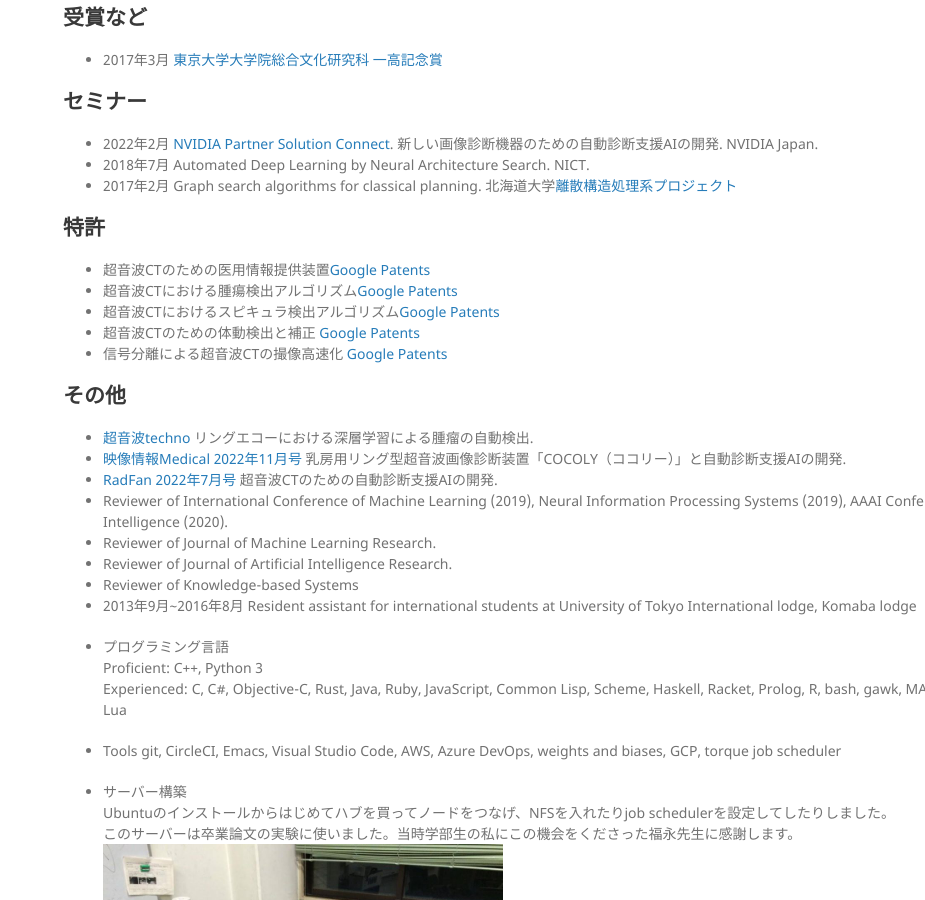
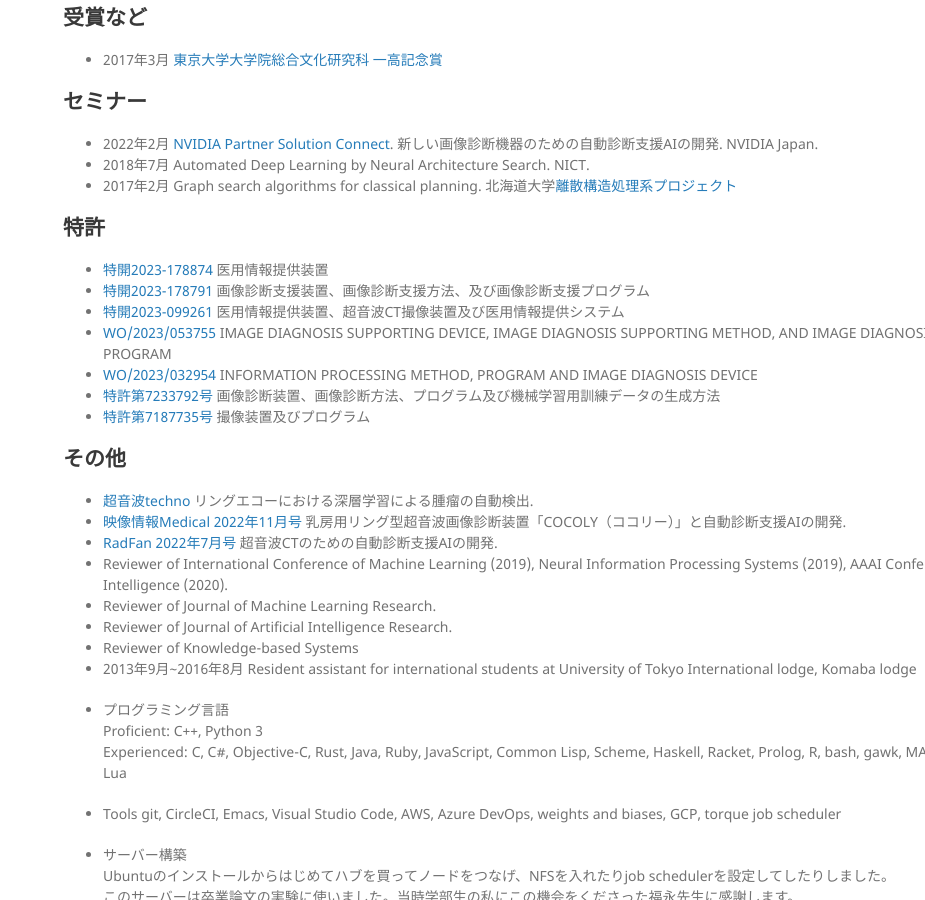
Before and after one commit to jinnaiyuu/jinnaiyuu.github.io, a Jekyll site: the page built from ja/index.md, in a window 1280 px wide and 900 px high, scrolled down 3657 px. Shown: the whole window, without its empty margins (355-1280 px from the left). Built offline with Jekyll 4.4.1, drawn with Linux system fonts in a browser that asks for light colours; our own code applies the rules of GitHub Pages for plain Markdown files.

Commit message:
updated the description of the patents

```diff
--- a/ja/index.md
+++ b/ja/index.md
@@ -151,11 +151,13 @@ TA: 情報工学実験
 
 ## 特許
 
-- 超音波CTのための医用情報提供装置[Google Patents](https://patents.google.com/patent/JP2023099261A/)
-- 超音波CTにおける腫瘍検出アルゴリズム[Google Patents](https://patents.google.com/patent/WO2023053755A1/)
-- 超音波CTにおけるスピキュラ検出アルゴリズム[Google Patents](https://patents.google.com/patent/WO2023032954A1/)
-- 超音波CTのための体動検出と補正 [Google Patents](https://patents.google.com/patent/WO2022114131A1/)
-- 信号分離による超音波CTの撮像高速化 [Google Patents](https://patents.google.com/patent/WO2022054848A1/)
+- [特開2023-178874](https://jglobal.jst.go.jp/detail?JGLOBAL_ID=202303013583838120) 医用情報提供装置
+- [特開2023-178791](https://jglobal.jst.go.jp/detail?JGLOBAL_ID=202303012151739621) 画像診断支援装置、画像診断支援方法、及び画像診断支援プログラム
+- [特開2023-099261](https://jglobal.jst.go.jp/detail?JGLOBAL_ID=202303016988714142) 医用情報提供装置、超音波CT撮像装置及び医用情報提供システム
+- [WO/2023/053755](https://patentscope.wipo.int/search/en/detail.jsf?docId=WO2023053755) IMAGE DIAGNOSIS SUPPORTING DEVICE, IMAGE DIAGNOSIS SUPPORTING METHOD, AND IMAGE DIAGNOSIS SUPPORTING PROGRAM
+- [WO/2023/032954](https://patentscope.wipo.int/search/en/detail.jsf?docId=WO2023032954) INFORMATION PROCESSING METHOD, PROGRAM AND IMAGE DIAGNOSIS DEVICE
+- [特許第7233792号](https://jglobal.jst.go.jp/detail?JGLOBAL_ID=202303012670896360) 画像診断装置、画像診断方法、プログラム及び機械学習用訓練データの生成方法
+- [特許第7187735号](https://jglobal.jst.go.jp/detail?JGLOBAL_ID=202203006451857157) 撮像装置及びプログラム
 
 ## その他
 
```
